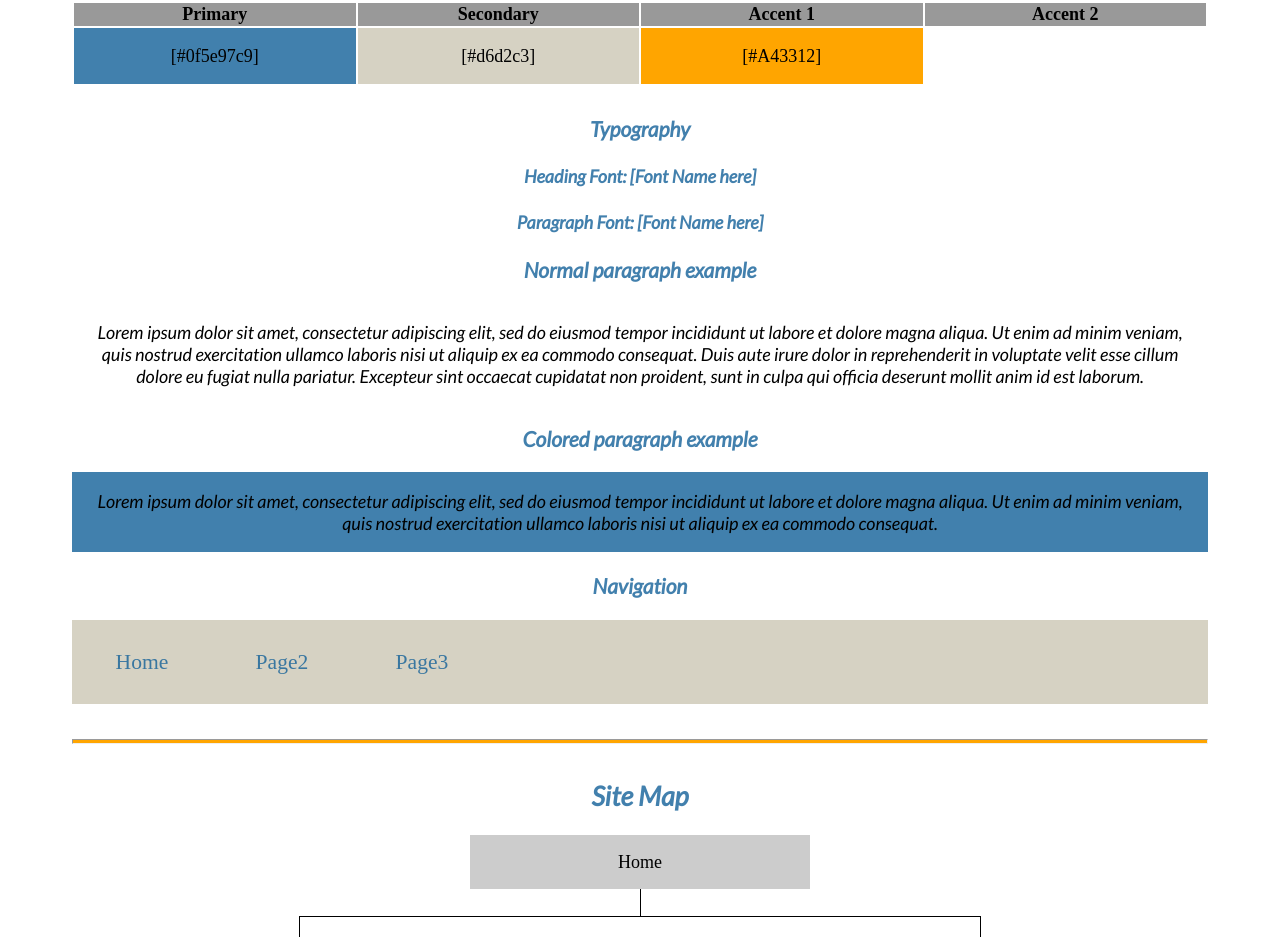
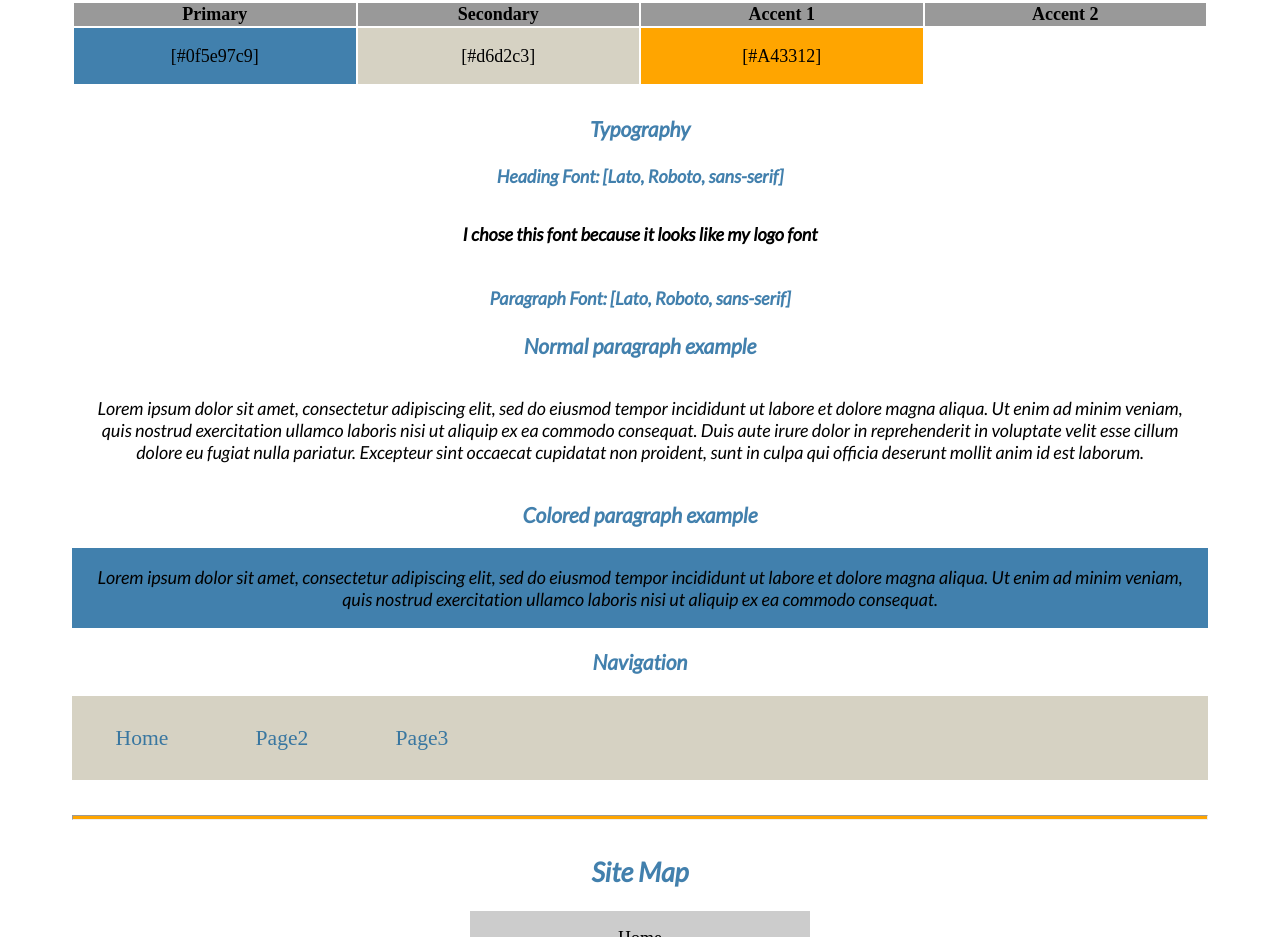
Before and after one commit to byui-pagano/wdd130, a plain HTML site: page dsl_site/site-plan.html in a window 1280 px wide. Shown: the part 1863-2800 px from the top of the page. Drawn offline with Linux system fonts and the light colour scheme.

Commit message:
today 08/11/2022

```diff
--- a/dsl_site/site-plan.html
+++ b/dsl_site/site-plan.html
@@ -66,10 +66,12 @@
       <!-- Choose a font for your paragraphs (body copy) and headlines. What font(s) have you chosen? Why did you choose what you did?  Make sure to review the list of web safe fonts at W3Schools.org as a starting point.  Think also about which of your colors above you might use for background and font colors. -->
 
       <h4>
-        Heading Font: [Font Name here]  <!-- change this -->
+        Heading Font: [Lato, Roboto, sans-serif]  <!-- change this -->
+        <p>I chose this font because it looks like my logo font
+      </p>
       </h4>
       <h4>
-        Paragraph Font: [Font Name here]  <!-- change this -->
+        Paragraph Font: [Lato, Roboto, sans-serif]  <!-- change this -->
       </h4>
       <h3>
         Normal paragraph example
--- a/dsl_site/styles/site-plan.css
+++ b/dsl_site/styles/site-plan.css
@@ -14,7 +14,7 @@ Fonts are separated by a | */
 
   /* change the values below to your chosen font(s) */
   --heading-font: "IM Fell French Canon SC";
-  --paragraph-font: Lato, Helvetica, sans-serif;
+  --paragraph-font: Lato, Roboto , sans-serif;
 
   /* these colors below should be chosen from among your palette colors above */
   --headline-color-on-white: #0f5e97c9;  /* headlines on a white background */
@@ -43,7 +43,7 @@ img {
   margin: 0 auto;
 }
 h1, h2, h3, h4, h5, h6 {
-  font-family: 'Lato', 'roboto', sans-serif;
+  font-family:  'lato', 'roboto', sans-serif;
   color: var(--headline-color-on-white);
 }
 h2 {
```
